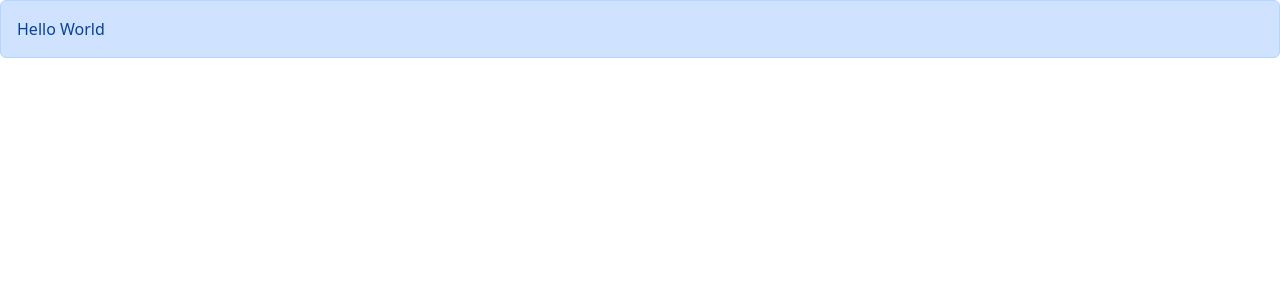
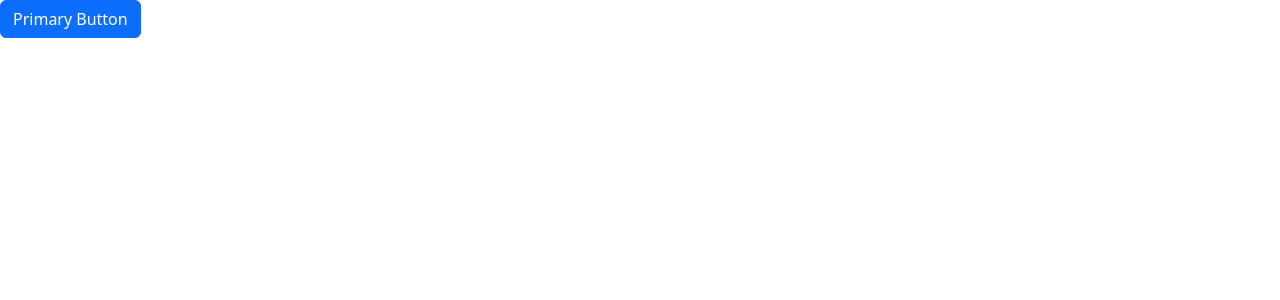
Before and after one commit to LucasSeverino/react-gaming-app, a React (Vite) app: page / in a window 1280 px wide. Shown: the top 300 px of the page. Built offline with nearby package versions, Linux system fonts and the light colour scheme.

Commit message:
add funcionality to show and hide Alert component

```diff
--- a/src/App.tsx
+++ b/src/App.tsx
@@ -1,9 +1,21 @@
+import { useState } from "react";
 import Alert from "./components/Alert";
+import Button from "./components/Button";
 
-function App() {
+const App = () => {
+
+  const [showAlert, setShowAlert] = useState(false);
+
+
   return (
     <div>
-      <Alert>Hello <span>World</span></Alert>
+      {
+        showAlert && <Alert onClose={() => setShowAlert(false)}>Button Clicked!</Alert>
+      }
+
+      <Button buttonType="primary" onClick={() => setShowAlert(true)}>
+        Primary Button
+      </Button>
     </div>
   );
 }
--- a/src/components/Alert.tsx
+++ b/src/components/Alert.tsx
@@ -2,10 +2,18 @@ import React, { ReactNode } from "react";
 
 interface Props {
   children: ReactNode;
+  onClose: () => void;
 }
 
-const Alert = ({ children }: Props) => {
-  return <div className="alert alert-primary">{children}</div>;
+const Alert = ({ children, onClose }: Props) => {
+  return (
+    <div className="alert alert-primary alert-dismissible fade show" role="alert">
+      <strong>
+        { children }
+      </strong>
+      <button type="button" className="btn-close" onClick={ onClose } data-bs-dismiss="alert" aria-label="Close"></button>
+    </div>
+  )
 };
 
 export default Alert;
--- /dev/null
+++ b/src/components/Button.tsx
@@ -0,0 +1,17 @@
+import React from 'react'
+
+interface Props {
+     buttonType?: 'primary' | 'secondary' | 'success' | 'danger' | 'warning' | 'info' | 'light';
+     children: string,
+     onClick: () => void
+}
+
+const Button = ({ buttonType = 'primary', children, onClick }: Props) => {
+  return (
+    <button type="button" className={`btn btn-${buttonType}`} onClick={onClick}>
+          { children }
+    </button>
+  )
+}
+
+export default Button
```
